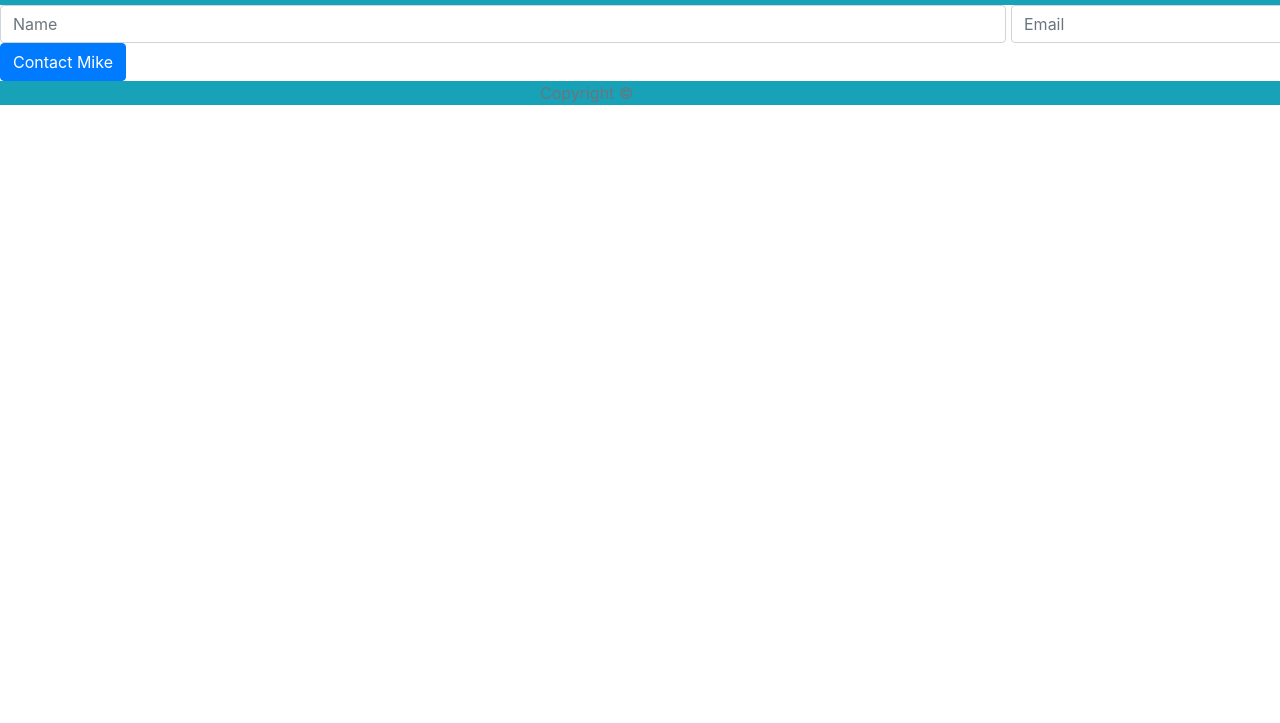
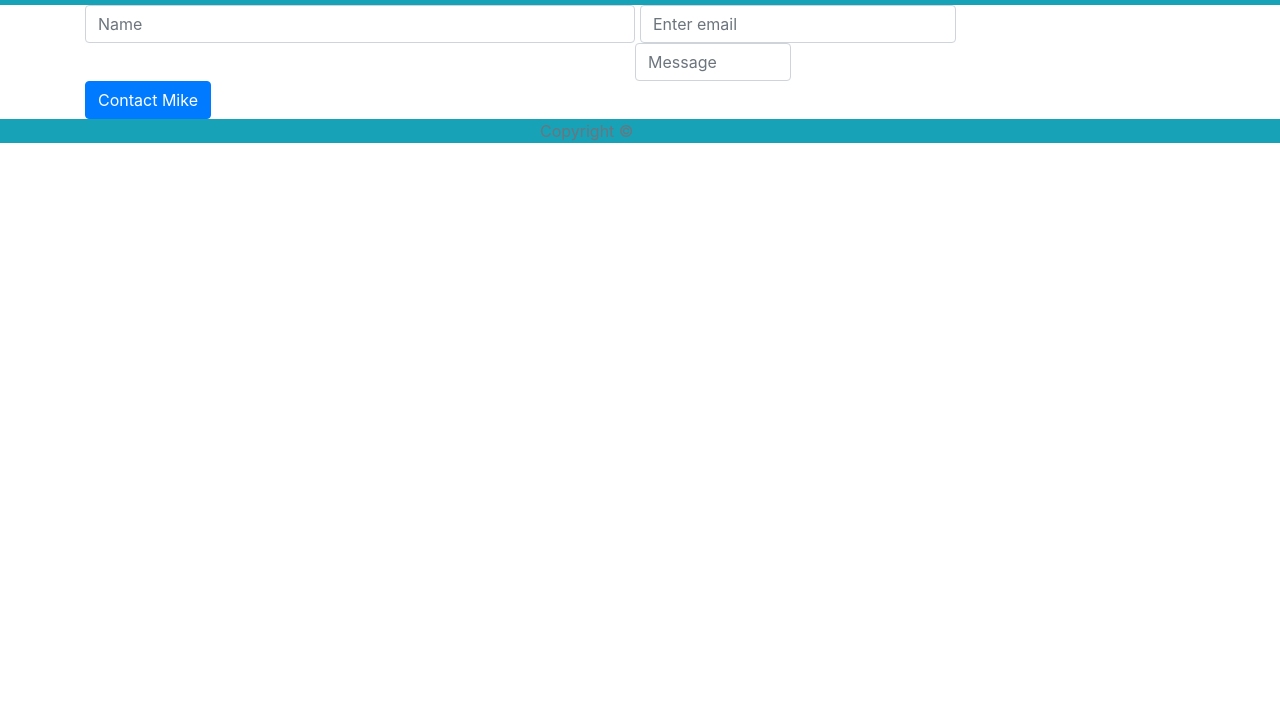
Before and after one commit to mikesnyder/bootstrap-portfolio, a plain HTML site: page contact.html in a window 1280 px wide. Shown: the part 77-800 px from the top of the page. Drawn offline with nearby package versions, Linux system fonts and the light colour scheme.

Commit message:
Update contact.html

```diff
--- a/contact.html
+++ b/contact.html
@@ -39,19 +39,26 @@
           </ul>
         </div>
       </nav>
+      <div class="container">
       <form>
           <div class="form-row">
-            <div class="col">
+            <div class="col-md-6">
               <input type="text" class="form-control" placeholder="Name">
             </div>
             <div class="form-row">
-            <div class="col">
-              <input type="text" class="form-control" placeholder="Email">
+            <div class="col-md-7">
+                <input type="email" class="form-control" id="exampleInputEmail1" aria-describedby="emailHelp" placeholder="Enter email">
             </div>
+              <div class="form-row">
+            <div class="col-md-7">
+               <input type="text" class="form-control" placeholder="Message">
+                </div>
+              </div>
           </div>
           </div>
           <button class="btn btn-primary" type="submit">Contact Mike</button>
         </form>
+      </div>
 
 
     <footer class="footer bg-info">
```
